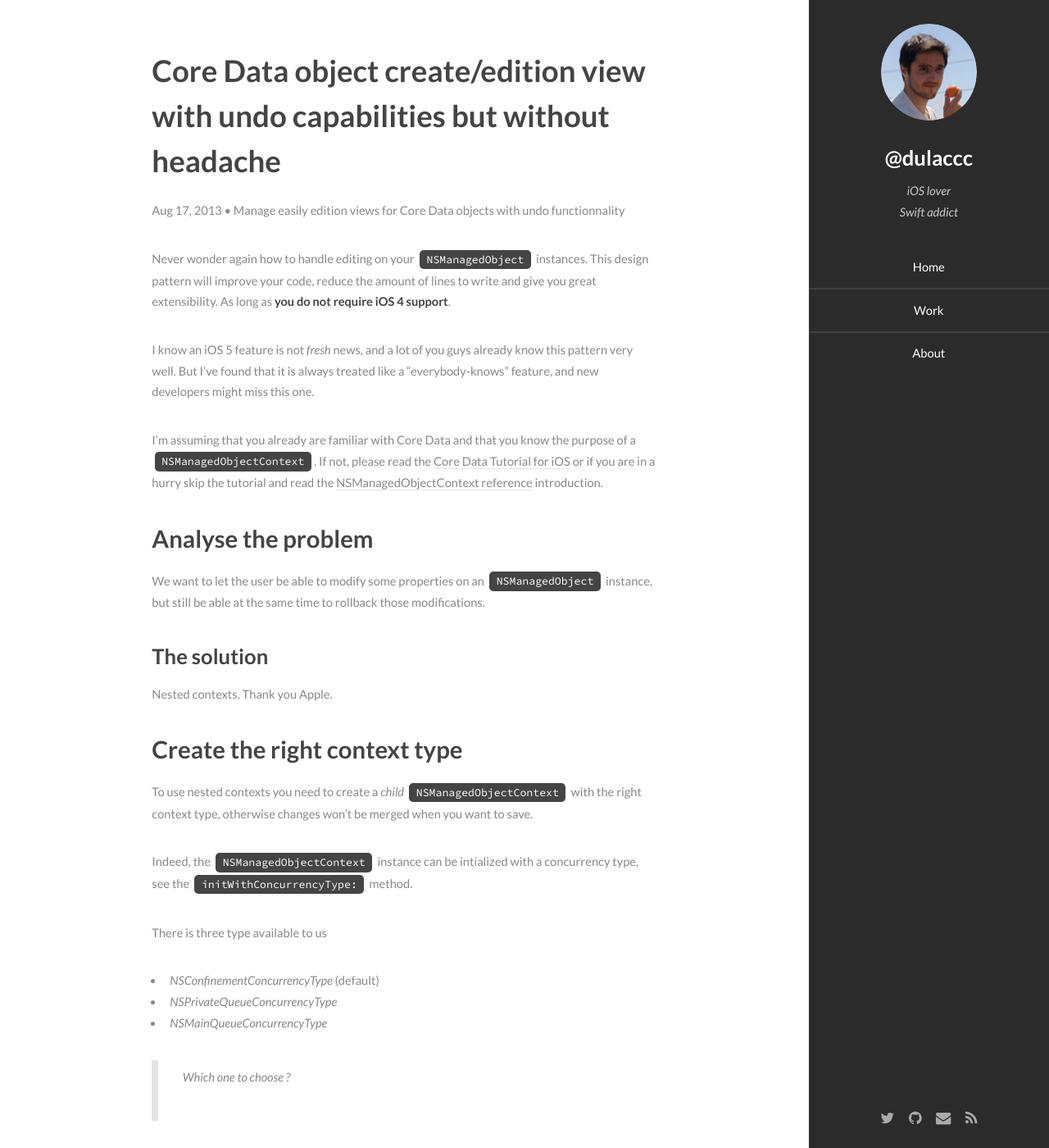
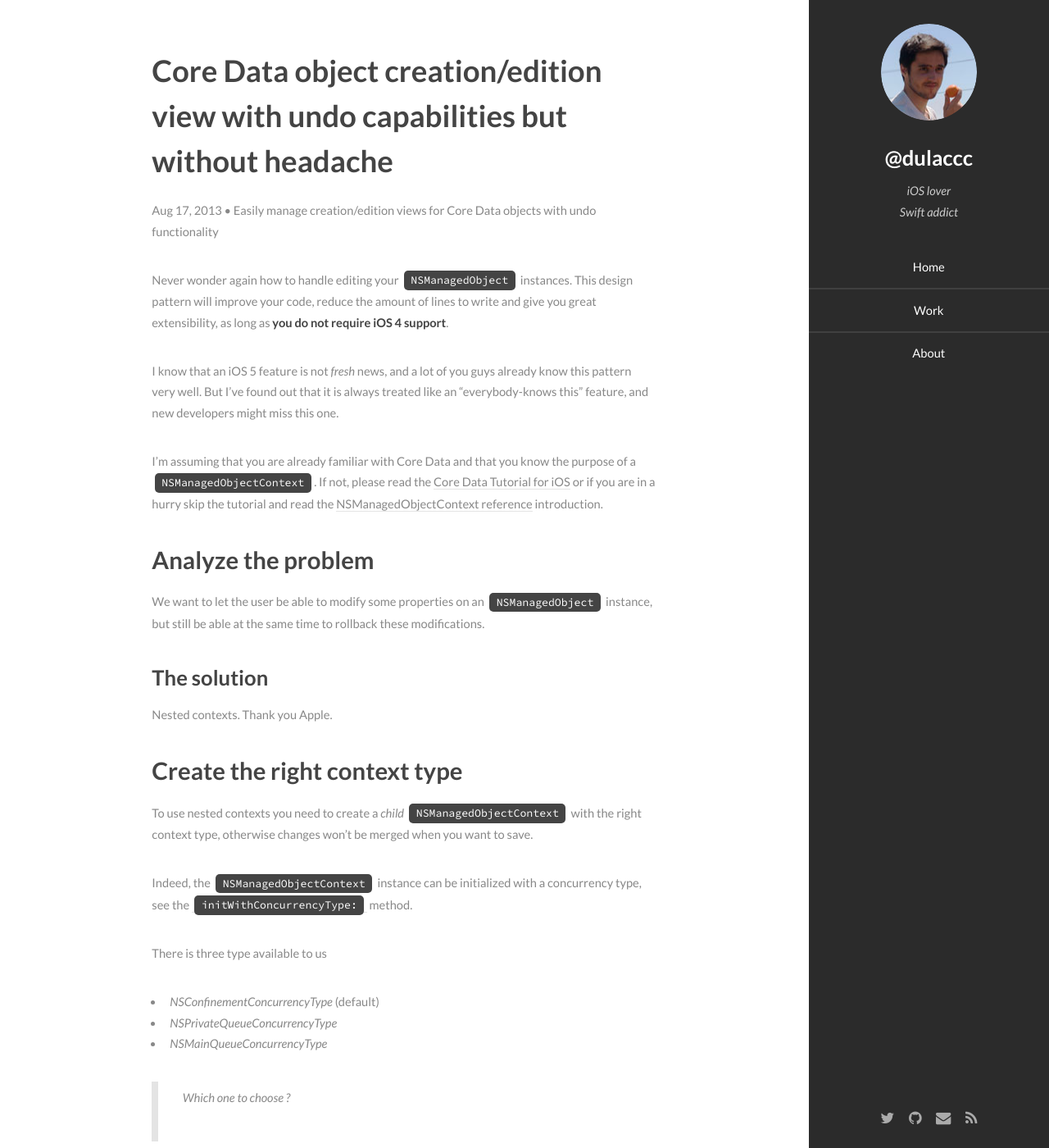
Before and after one commit to dulacp/dulacp.github.io, a Jekyll site: the page built from _posts/2013-08-17-core-data-object-edition-view-with-undo-but-without-headache.markdown, in a window 1280 px wide and 1400 px high. Shown: the whole window at 82% size. Built offline with Jekyll 4.4.1, drawn with Linux system fonts in a browser that asks for light colours; comment, search, counter and statistics services are not loaded; some of the changed text lies outside the part shown.

```diff
--- a/_posts/2013-08-17-core-data-object-edition-view-with-undo-but-without-headache.markdown
+++ b/_posts/2013-08-17-core-data-object-edition-view-with-undo-but-without-headache.markdown
@@ -1,25 +1,25 @@
 ---
 layout: post
-title: Core Data object create/edition view with undo capabilities but without headache
+title: Core Data object creation/edition view with undo capabilities but without headache
 date: 2013-08-17 18:01 +02:00
 categories:
 - iOS
 tags:
 - iOS
 - Design pattern
-meta: Manage easily edition views for Core Data objects with undo functionnality
+meta: Easily manage creation/edition views for Core Data objects with undo functionality
 published: true
 ---
 
-Never wonder again how to handle editing on your `NSManagedObject` instances. This design pattern will improve your code, reduce the amount of lines to write and give you great extensibility. As long as **you do not require iOS 4 support**.
+Never wonder again how to handle editing your `NSManagedObject` instances. This design pattern will improve your code, reduce the amount of lines to write and give you great extensibility, as long as **you do not require iOS 4 support**.
 
-I know an iOS 5 feature is not *fresh* news, and a lot of you guys already know this pattern very well. But I've found that it is always treated like a "everybody-knows" feature, and new developers might miss this one.
+I know that an iOS 5 feature is not *fresh* news, and a lot of you guys already know this pattern very well. But I've found out that it is always treated like an "everybody-knows this" feature, and new developers might miss this one.
 
-I'm assuming that you already are familiar with Core Data and that you know the purpose of a `NSManagedObjectContext`. If not, please read the [Core Data Tutorial for iOS][core-data-tutorial] or if you are in a hurry skip the tutorial and read the [NSManagedObjectContext reference][nsmanagedobjectcontext--apple-doc] introduction.
+I'm assuming that you are already familiar with Core Data and that you know the purpose of a `NSManagedObjectContext`. If not, please read the [Core Data Tutorial for iOS][core-data-tutorial] or if you are in a hurry skip the tutorial and read the [NSManagedObjectContext reference][nsmanagedobjectcontext--apple-doc] introduction.
 
-## Analyse the problem
+## Analyze the problem
 
-We want to let the user be able to modify some properties on an `NSManagedObject` instance, but still be able at the same time to rollback those modifications.
+We want to let the user be able to modify some properties on an `NSManagedObject` instance, but still be able at the same time to rollback these modifications.
 
 ### The solution
 
@@ -29,7 +29,7 @@ Nested contexts. Thank you Apple.
 
 To use nested contexts you need to create a *child* `NSManagedObjectContext` with the right context type, otherwise changes won't be merged when you want to save.
 
-Indeed, the `NSManagedObjectContext` instance can be intialized with a concurrency type, see the [`initWithConcurrencyType:`][nsmanagedobjectcontext-concurrency-method--apple-doc] method.
+Indeed, the `NSManagedObjectContext` instance can be initialized with a concurrency type, see the [`initWithConcurrencyType:`][nsmanagedobjectcontext-concurrency-method--apple-doc] method.
 
 There is three type available to us
 
@@ -99,11 +99,11 @@ Instead of `NSManagedObject` instances you need to pass a `NSManagedObjectID` in
 //...
 {% endhighlight %}
 
-## Undo or not Undo
+## To undo or not to undo
 
 The undo part is so simple, you just need to throw the context away because it encapsulates all the changes that had been made.
 
-When you want to save, just invoke the `save:` method of the child context, and it will propagate the changes up to the parent context. The way properties will be merged depends on the parent context `mergePolicy` property. You can find the detail of each merging policy in the [NSManagedObjectContext reference][nsmanagedobjectcontext-merge-policies--apple-doc].
+When you want to save, just invoke the `save:` method of the child context, and it will propagate the changes up to the parent context. The way the properties that will be merged, will depend on the parent context `mergePolicy` property. You can find the detail of each merging policy in the [NSManagedObjectContext reference][nsmanagedobjectcontext-merge-policies--apple-doc].
 
 > However, the most widely used merge policy is *NSMergeByPropertyStoreTrumpMergePolicy*.
 
@@ -118,12 +118,12 @@ When you want to save, just invoke the `save:` method of the child context, and
 }
 {% endhighlight %}
 
-> **Tips** I've taken the good habit of writing a small display error message code along with the usual `NSLog` line. This is a good behavior because usually we tend to say "I will come back later to handle properly the error", but we never came back ! Right ?
-So why not write this one line of code that will not handle anything but at least let the user know that an error has occured. And to do that I'm using the excellent [SVProgressHUD][svprogresshud--github] project by [Sam Vermette][sam-vermette--twitter].
+> **Tips** I've taken the good habit of writing a small display error message code along with the usual `NSLog` line. This is a good behavior because we usually tend to say "I will come back later to handle properly the error", but we never came back! Right?
+So why not write this one line of code that will not handle anything but at least let the user know that an error has occurred. And to do that I'm using the excellent [SVProgressHUD][svprogresshud--github] project by [Sam Vermette][sam-vermette--twitter].
 
 ## Conclusion
 
-So now you have all the pieces to make a great edition view with save/cancel functionalities, and with so little code that you'll be as happy as [the double rainbow guy][double-rainbow-guy--youtube] !
+So now you have all the pieces to make a great creation/edition view with save and cancel functionalities, and with so little code that you will feel light and full of joy!
 
 [core-data-tutorial]: http://developer.apple.com/library/ios/documentation/DataManagement/Conceptual/iPhoneCoreData01/Introduction/Introduction.html#//apple_ref/doc/uid/TP40008305-CH1-SW1
 [nsmanagedobjectcontext--apple-doc]: http://developer.apple.com/library/ios/documentation/Cocoa/Reference/CoreDataFramework/Classes/NSManagedObjectContext_Class/NSManagedObjectContext.html#//apple_ref/occ/cl/NSManagedObjectContext
```
Also changed, not shown: other parts of _posts/2013-08-17-core-data-object-edition-view-with-undo-but-without-headache.markdown (+2 -2 lines), _posts/2013-03-03-computing-the-ios-device-tilt.markdown (+9 -9 lines), _posts/2013-04-22-run-kiwi-tests-from-command-line.markdown (+7 -7 lines).
